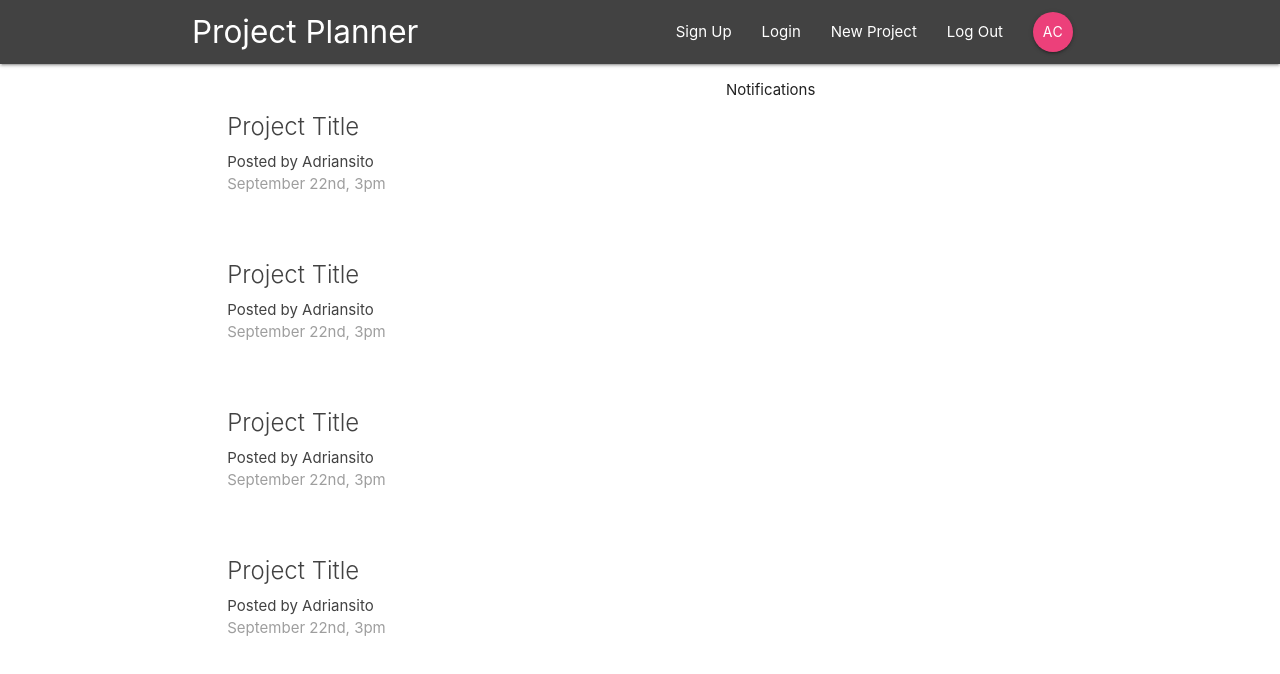
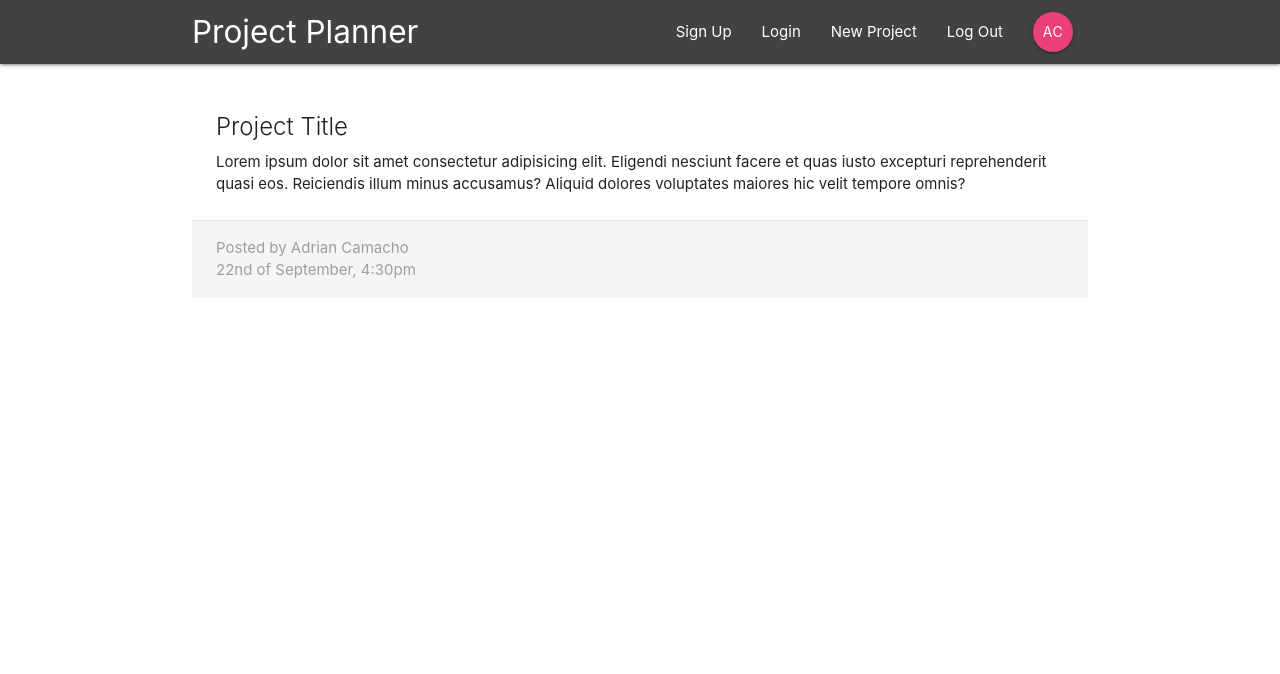
Before and after one commit to chonnessey/project-planner, a React (Create React App) app: page /project/1 in a window 1280 px wide. Shown: the top 674 px of the page. Built offline with nearby package versions, Linux system fonts and the light colour scheme.

Commit message:
add projectdetails component and route to app

```diff
--- a/src/App.js
+++ b/src/App.js
@@ -2,6 +2,7 @@ import React from 'react'
 import { BrowserRouter, Switch, Route } from 'react-router-dom';
 import Navbar from './components/layout/Navbar'
 import Dashboard from './components/dashboard/Dashboard'
+import ProjectDetails from './components/projects/ProjectDetails'
 
 function App() {
   return (
@@ -9,7 +10,8 @@ function App() {
       <div className="App">
         <Navbar />
         <Switch>
-          <Route path='/' component={Dashboard} />
+          <Route exact path='/' component={Dashboard} />
+          <Route path='/project/:id' component={ProjectDetails} />
         </Switch>
       </div>
     </BrowserRouter>
--- a/src/components/projects/ProjectDetails.js
+++ b/src/components/projects/ProjectDetails.js
@@ -0,0 +1,20 @@
+import React from 'react'
+
+const ProjectDetails = () => {
+  return (
+    <div className="container section project-details">
+      <div className="card z-depth-0">
+        <div className="card-content">
+          <span className="card-title">Project Title</span>
+          <p>Lorem ipsum dolor sit amet consectetur adipisicing elit. Eligendi nesciunt facere et quas iusto excepturi reprehenderit quasi eos. Reiciendis illum minus accusamus? Aliquid dolores voluptates maiores hic velit tempore omnis?</p>
+        </div>
+        <div className="card-action grey lighten-4 grey-text">
+          <div>Posted by Adrian Camacho</div>
+          <div>22nd of September, 4:30pm</div>
+        </div>
+      </div>
+    </div>
+  )
+}
+
+export default ProjectDetails
```
